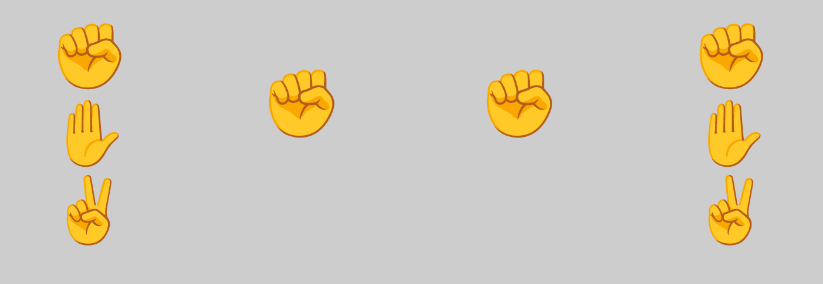
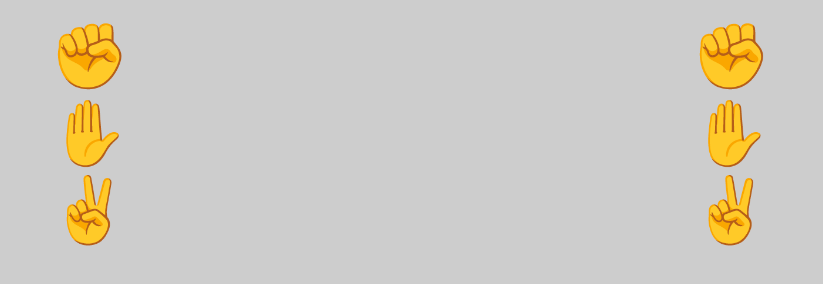
Before and after one commit to c0untyy/rock-paper-scissors, a plain HTML site: page index.html in a window 1280 px wide. Shown: the part 414-698 px from the top of the page, without its empty margins (230-1053 px from the left). Drawn offline with Linux system fonts and the light colour scheme.

Commit message:
Remove unnecessary elements

```diff
--- a/index.html
+++ b/index.html
@@ -35,8 +35,8 @@
       <div class="results">
         <h1 id="winner"></h1>
         <div class="emojis">
-          <h1 id="winEmoji">✊</h1>
-          <h1 id="loseEmoji">✊</h1>
+          <h1 id="winEmoji"></h1>
+          <h1 id="loseEmoji"></h1>
         </div>
         <h1 id="wins"></h1>
       </div>
```
